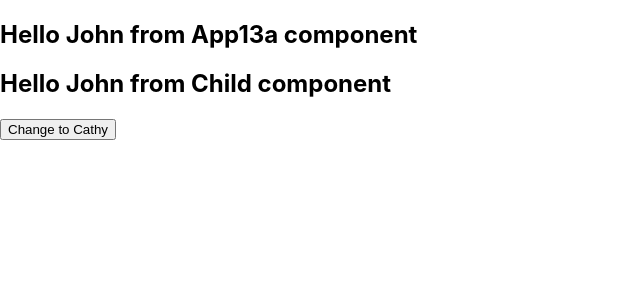
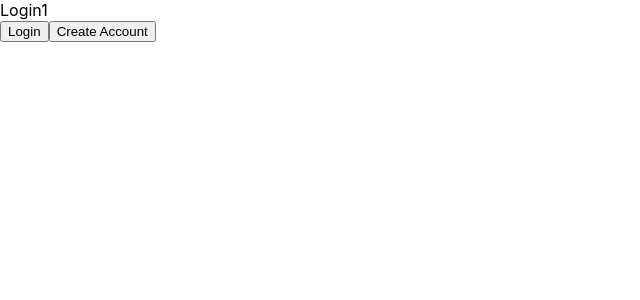
Before and after one commit to tejasrigarapati/ecomm-react, a React (Create React App) app: page / in a window 1280 px wide. Shown: the top 300 px of the page, without its empty margins (0-640 px from the left). Built offline with nearby package versions, Linux system fonts and the light colour scheme.

Commit message:
change app13a file and login1 and Register

```diff
--- a/src/App13a.js
+++ b/src/App13a.js
@@ -1,13 +1,22 @@
 import { useState, createContext, useContext } from "react";
 import Childa from "./Childa";
+import Login1 from "./Login1";
+import Register from "./Register";
+import Home1 from "./Home1";
 export const UserContext = createContext();
 export default function App13a() {
   const [user, setUser] = useState("John");
+  const [flag, setFlag] = useState(0);
+
   return (
     <>
-      <UserContext.Provider value={{ user, setUser }}>
-        <h2>Hello {user} from App13a component</h2>
-        <Childa />
+      <UserContext.Provider value={{ user, setUser, flag, setFlag } }>
+        {/* <h2>Hello {user} from App13 component</h2>
+        <Childa /> */}
+        {!flag?<Login1/>:flag==1?<Home1/>:flag==2?<Register/>:<Login1/> }
+       {/* <Login1/>
+        <Register/>
+        <Home1/> */}
       </UserContext.Provider>
     </>
   );
--- /dev/null
+++ b/src/Home1.js
@@ -0,0 +1,7 @@
+import React from 'react'
+
+export default function Home1() {
+  return (
+    <div>Home1</div>
+  )
+}
--- /dev/null
+++ b/src/Login1.js
@@ -0,0 +1,23 @@
+import React, { useContext } from 'react'
+import { UserContext } from './App13a'
+import Home1 from './Home1';
+import Register from './Register';
+
+
+export default function Login1() {
+    const {flag, setFlag}=useContext(UserContext);
+if (flag == 1) {
+    <Home1/>
+} else if (flag == 2) {
+    <Register/>
+}
+  return (
+    <>
+    <div>Login1</div>
+    <button onClick={()=>setFlag((prev)=>1)}>Login</button>
+    <button onClick={()=>setFlag((prev)=>2)}>Create Account</button>
+    {console.log(flag)}
+    {/* {flag && (<Home1/>)} */}
+    </>
+  )
+}
--- /dev/null
+++ b/src/Register.js
@@ -0,0 +1,13 @@
+import React, { useContext } from 'react'
+import Home1 from './Home1'
+import { UserContext } from './App13a'
+
+export default function Register() {
+    const {flag,setFlag}=useContext(UserContext);
+  return (
+    <>
+    <div>Register</div>
+    <button onClick={() => setFlag((prevState) => 1)}>Submit</button>
+    </>
+  )
+}
```
